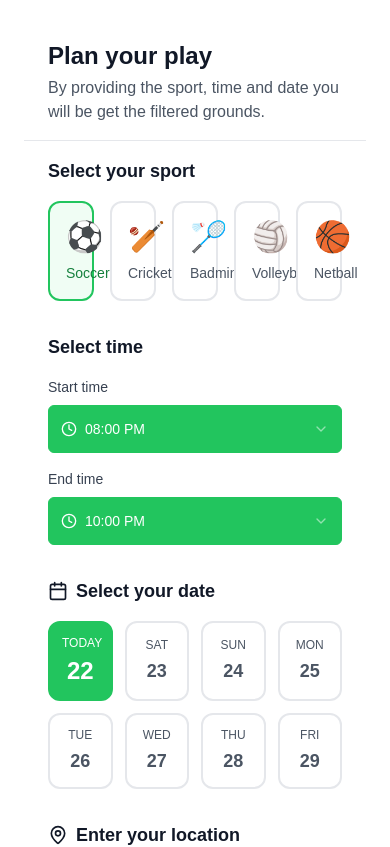
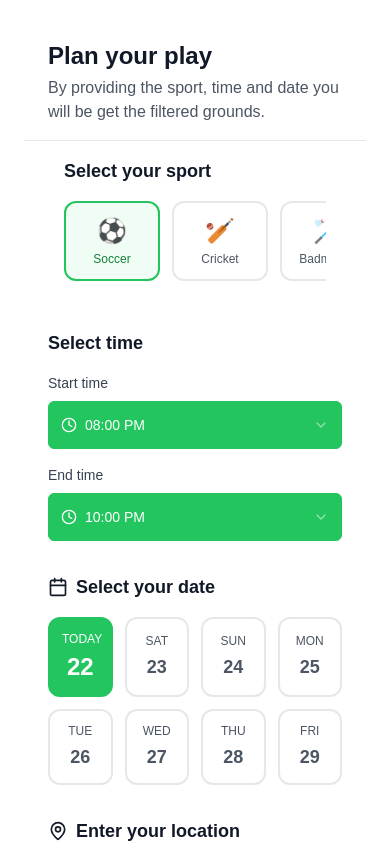
Before and after one commit to Anasriza26/bmp-vo, a Next.js app: page /search in a window 390 px wide. Shown: the top 847 px of the page. Built offline with nearby package versions, Linux system fonts and the light colour scheme.

Commit message:
Refactor SportSelector: enhance layout consistency and responsiveness for mobile and desktop views

```diff
--- a/components/search/SportSelector.tsx
+++ b/components/search/SportSelector.tsx
@@ -8,14 +8,38 @@ const sports = [
 
 export default function SportSelector({ selectedSport, setSelectedSport }: any) {
   return (
-    <div>
-      <h3 className="text-lg font-semibold text-gray-900 mb-4">Select your sport</h3>
-      <div className="grid grid-cols-5 gap-4">
+    <div className="mb-6">
+      <h3 className="text-lg font-semibold text-gray-900 mb-4 px-4 sm:px-0">
+        Select your sport
+      </h3>
+
+      {/* Mobile - Horizontal Slider */}
+      <div className="sm:hidden px-4">
+        <div className="flex overflow-x-auto pb-4 gap-3 no-scrollbar">
+          {sports.map((sport) => (
+            <button
+              key={sport.id}
+              onClick={() => setSelectedSport(sport.id)}
+              className={`flex-shrink-0 p-3 rounded-xl border-2 transition-all  w-24 ${
+                selectedSport === sport.id
+                  ? "border-green-500 bg-green-50 text-green-700"
+                  : "border-gray-200 bg-white text-gray-600 hover:border-gray-300"
+              }`}
+            >
+              <div className="text-2xl mb-1">{sport.icon}</div>
+              <div className="text-xs font-medium truncate">{sport.name}</div>
+            </button>
+          ))}
+        </div>
+      </div>
+
+      {/* Desktop - Grid Layout */}
+      <div className="hidden sm:grid grid-cols-5 gap-4">
         {sports.map((sport) => (
           <button
             key={sport.id}
             onClick={() => setSelectedSport(sport.id)}
-            className={`p-4 rounded-xl border-2 transition-all duration-200 hover:scale-105 ${
+            className={`p-4 rounded-xl border-2 transition-all  ${
               selectedSport === sport.id
                 ? "border-green-500 bg-green-50 text-green-700"
                 : "border-gray-200 bg-white text-gray-600 hover:border-gray-300"
```
